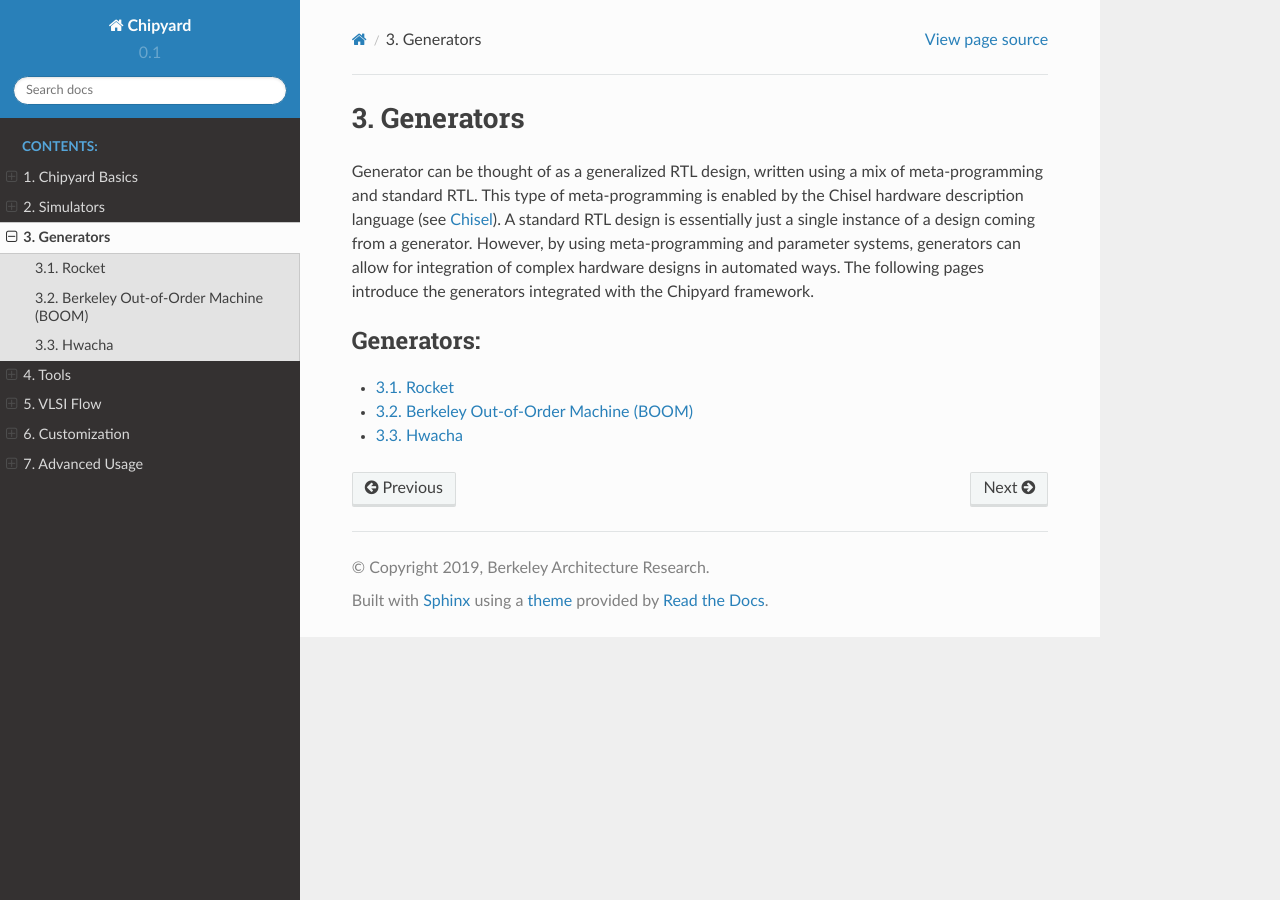
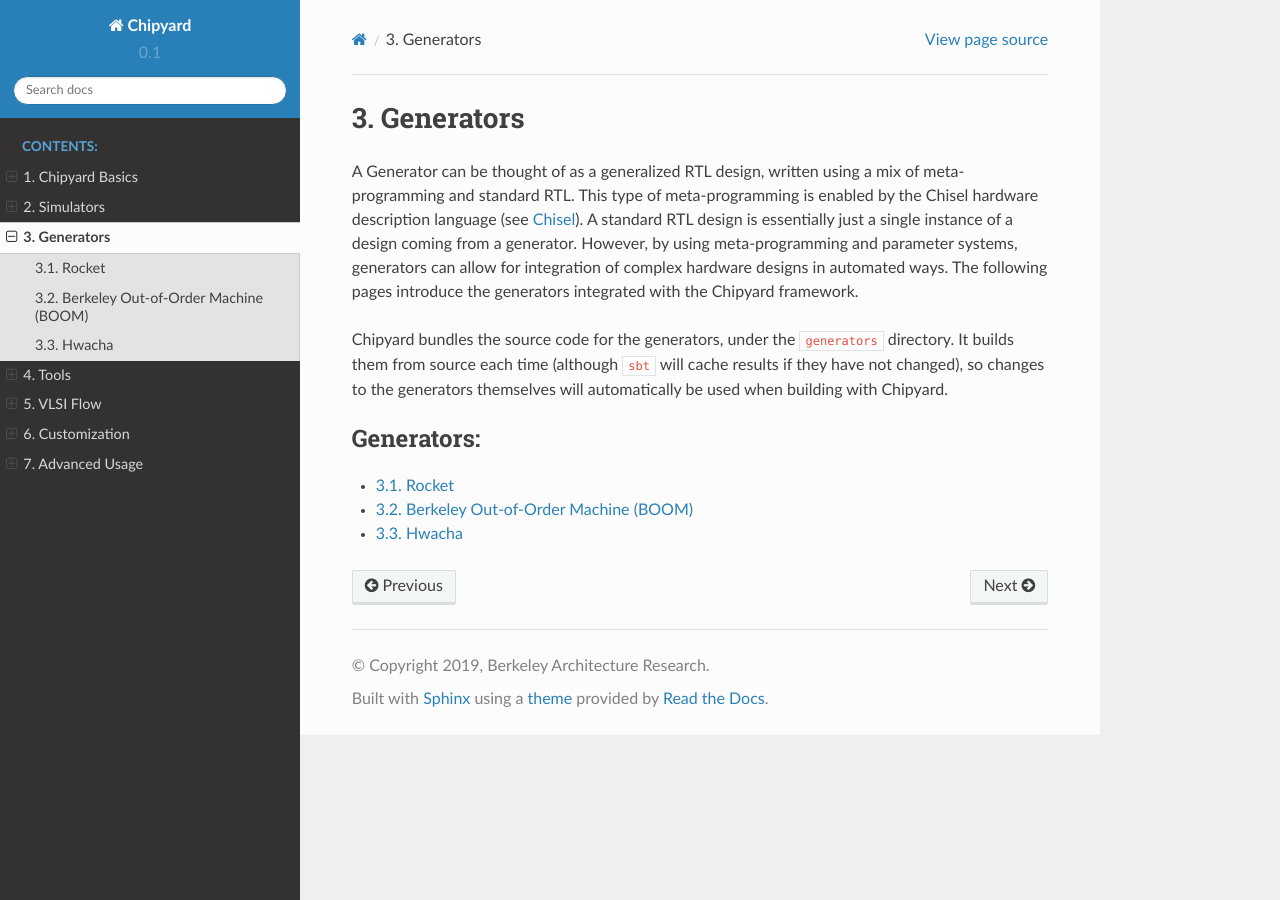
Before and after one commit to ucb-bar/chipyard, a Sphinx documentation site: the page built from docs/Generators/index.rst, in a window 1280 px wide. Built offline with Sphinx 7.4.7 and the Read the Docs theme 2.0.0, drawn with Linux system fonts in a browser that asks for light colours; pages that are not in the unit, such as notebooks, are missing from menus.

Commit message:
[docs] [ci skip] Update generators and quick start so it is clear how to edit the generators to get changed outputs (You just edit the source)

```diff
--- a/docs/Generators/index.rst
+++ b/docs/Generators/index.rst
@@ -1,11 +1,17 @@
+.. _generator-index:
+
 Generators
 ============================
 
-Generator can be thought of as a generalized RTL design, written using a mix of meta-programming and standard RTL.
+A Generator can be thought of as a generalized RTL design, written using a mix of meta-programming and standard RTL.
 This type of meta-programming is enabled by the Chisel hardware description language (see :ref:`Chisel`).
 A standard RTL design is essentially just a single instance of a design coming from a generator.
 However, by using meta-programming and parameter systems, generators can allow for integration of complex hardware designs in automated ways.
 The following pages introduce the generators integrated with the Chipyard framework.
+
+Chipyard bundles the source code for the generators, under the ``generators`` directory.
+It builds them from source each time (although ``sbt`` will cache results if they have not changed),
+so changes to the generators themselves will automatically be used when building with Chipyard.
 
 .. toctree::
    :maxdepth: 2
--- a/docs/Quick-Start.rst
+++ b/docs/Quick-Start.rst
@@ -52,3 +52,5 @@ This depends on what you are planning to do with Chipyard.
 * To run a FPGA-accelerated simulation using FireSim, see :ref:`firesim-sim-intro`.
 
 * To run a VLSI flow using one of the vanilla Chipyard examples, see <>.
+
+* To change the generators (BOOM, Rocket, &c) themselves, see :ref:`generator-index`.
```
